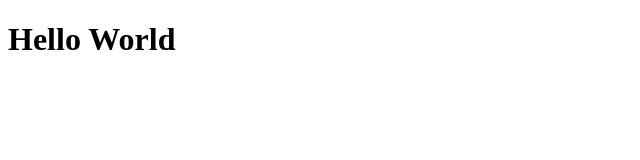
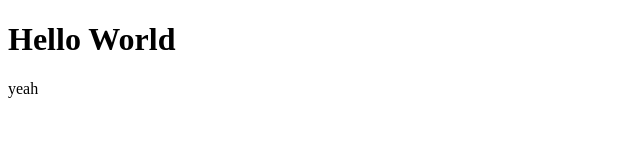
Before and after one commit to risuta/git-session, a plain HTML site: page index.html in a window 1280 px wide. Shown: the full height of the page, 0-640 px from the left. Drawn offline with Linux system fonts and the light colour scheme.

Commit message:
modified for yeah

```diff
--- a/index.html
+++ b/index.html
@@ -6,5 +6,8 @@
 </head>
 <body>
 	<h1>Hello World</h1>
+	<p>
+		yeah
+	</p>
 </body>
 </html>
```
